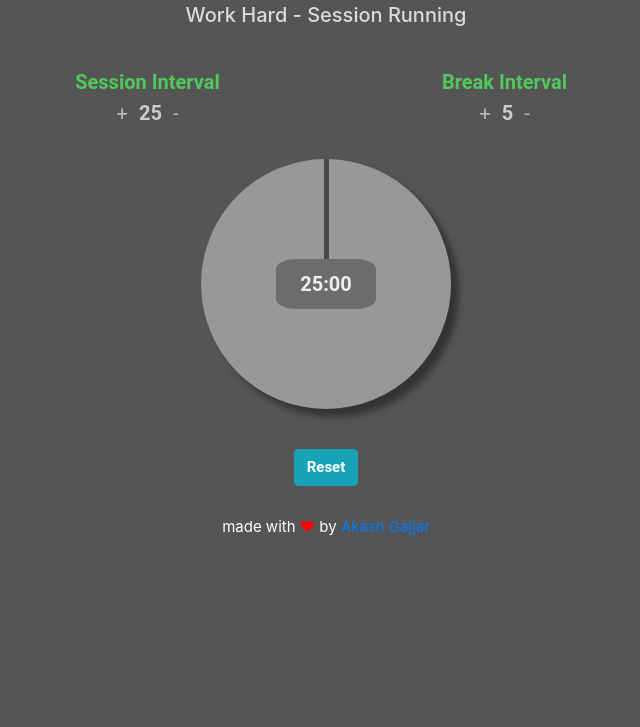
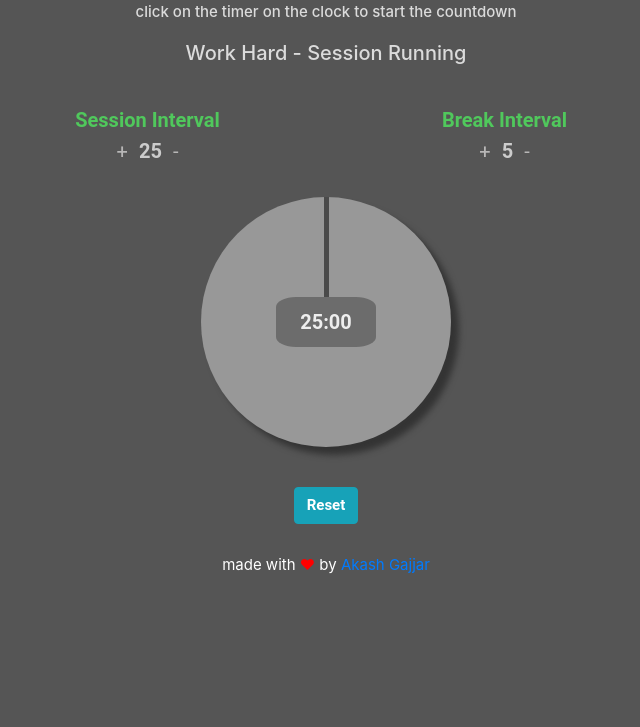
Before and after one commit to skywalker212/pomodoro-clock, a plain HTML site: page index.html in a window 1280 px wide. Shown: the part 73-800 px from the top of the page, without its empty margins (314-954 px from the left). Drawn offline with nearby package versions, Linux system fonts and the light colour scheme.

Commit message:
added instruction to start the countdown

```diff
--- a/css/style.css
+++ b/css/style.css
@@ -11,6 +11,12 @@ body {
 
 .quote {
   font-size: 20px;
+  margin-top: 20px;
+  color: #dbdbdb;
+}
+
+.click{
+  font-size: 15px;
   margin-top: 20px;
   color: #dbdbdb;
 }
--- a/index.html
+++ b/index.html
@@ -15,6 +15,7 @@
 <body>
   <div class="container">
     <h1 class="text-center header">Pomodoro Clock</h1>
+    <h1 class="text-center click">click on the timer on the clock to start the countdown</h1>
     <h1 class="text-center quote">Work Hard - Session Running</h1>
     <div class="row reset">
       <div class="col-md-6 reset-session text-center">
```
